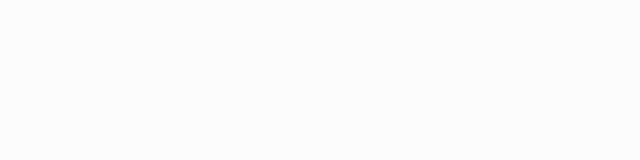
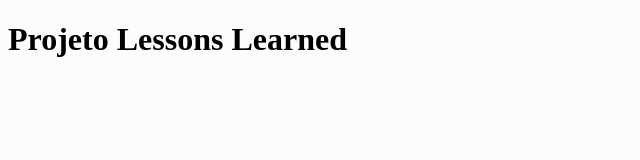
Before and after one commit to Jonas-Paiva/Project-Lessons-Learned, a website: page index.html in a window 1280 px wide. Shown: the whole page, without its empty margins (0-640 px from the left). Drawn offline with Linux system fonts and the light colour scheme.

Commit message:
Segundo requisito

```diff
--- a/index.html
+++ b/index.html
@@ -9,6 +9,9 @@
 
 </head>
 <body>
+    <header id="cabecalho">
+        <h1 id="titulo">Projeto Lessons Learned</h1>
+    </header>
 
 
 </body>
--- a/style.css
+++ b/style.css
@@ -1,3 +1,8 @@
 body{
     background-color: rgb(253, 251, 251);
 }
+
+header{
+    position: fixed;
+    top: 0;
+}
```
